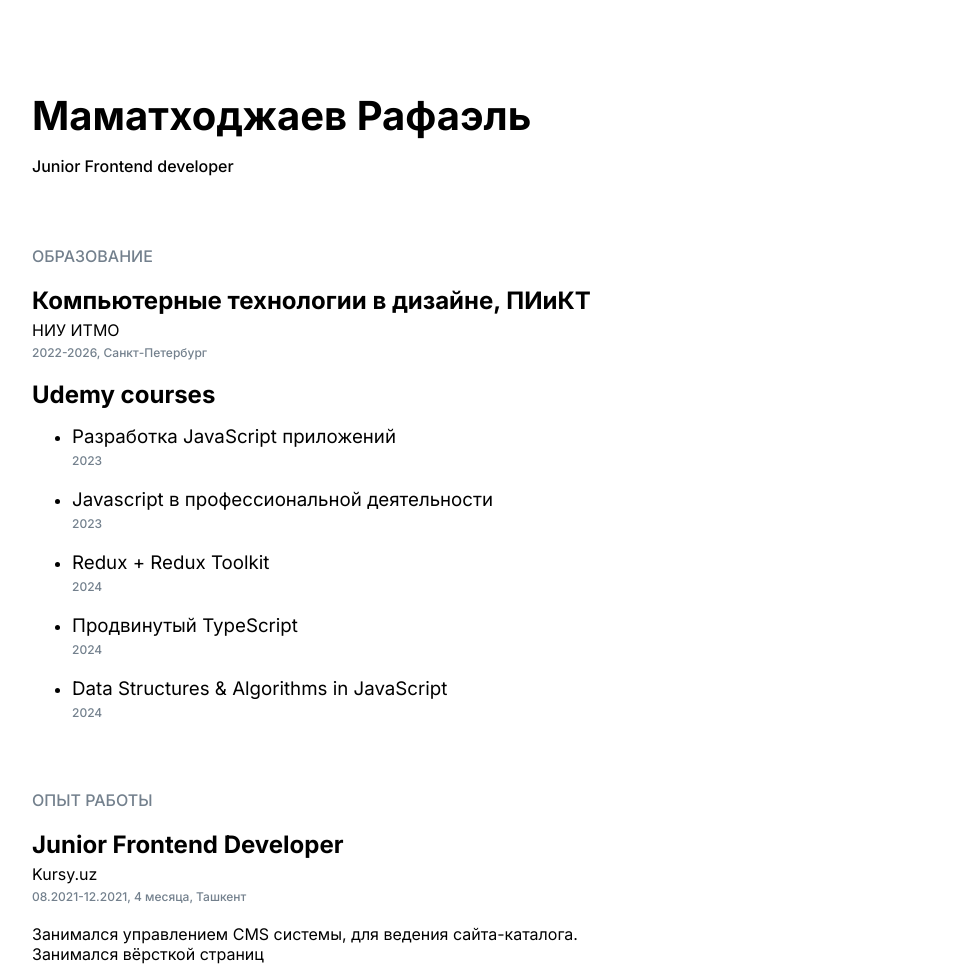
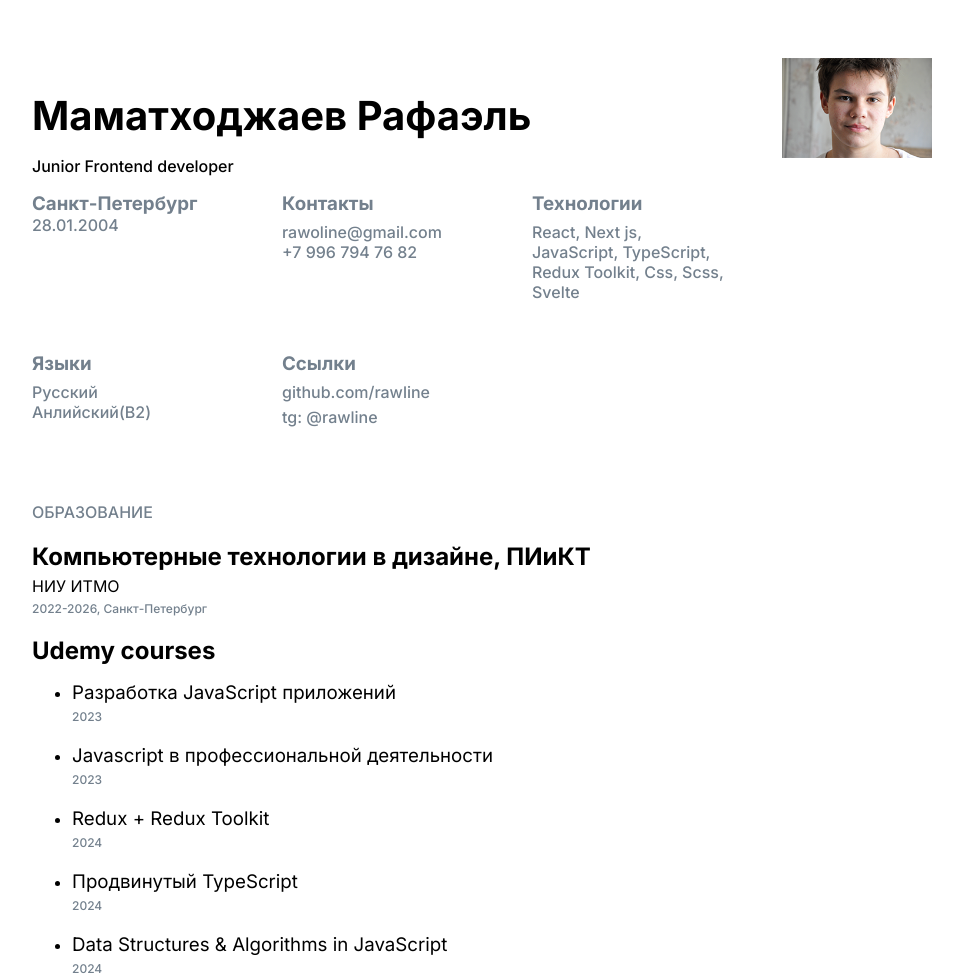
Before and after one commit to rawline/cv, a plain HTML site: page index.html in a window 1280 px wide. Shown: the top 979 px of the page, without its empty margins (158-1121 px from the left). Drawn offline with Linux system fonts and the light colour scheme.

Commit message:
added media quieries

```diff
--- a/index.html
+++ b/index.html
@@ -16,8 +16,43 @@
 
 
         <section class="leftBlock">
-            <h1 class="title">Маматходжаев Рафаэль</h1>
-            <p class="subTitle">Junior Frontend developer</p>
+            <div class="titleBlock">
+                <div class="titleHead">
+                    <h1 class="title">Маматходжаев Рафаэль</h1>
+                    <p class="subTitle">Junior Frontend developer</p>
+                </div>
+                <picture>
+                    <source class="img" srcset="./photos/photo-170.png, ./photos/photo-340.png 2x, ./photos/photo-510.png 3x" type="image/png">
+                    <img src="./photos/photo-340.png" alt="Rafael_Mamatkhodjaev" class="img">
+                </picture>
+            </div>
+
+            <section class="rigthBlock">
+
+                <div class="dopInfo">
+                    <h3 class="dopInfoDescr">Санкт-Петербург</h3>
+                    <p class="dopInfoDescr">28.01.2004</p>
+                </div>
+                <div class="dopInfo">
+                    <h3 class="dopInfoTitle">Контакты</h3>
+                    <p class="dopInfoDescr">rawoline@gmail.com</p>
+                    <p class="dopInfoDescr">+7 996 794 76 82</p>
+                </div>
+                <div class="dopInfo">
+                    <h3 class="dopInfoTitle">Технологии</h3>
+                    <p class="dopInfoDescr">React, Next js, JavaScript, TypeScript, Redux Toolkit, Css, Scss, Svelte</p>
+                </div>
+                <div class="dopInfo">
+                    <h3 class="dopInfoTitle">Языки</h3>
+                    <p class="dopInfoDescr">Русский</p>
+                    <p class="dopInfoDescr">Анлийский(B2)</p>
+                </div>
+                <div class="dopInfo">
+                    <h3 class="dopInfoTitle">Ссылки</h3>
+                    <a class="dopInfoLink" href="https://github.com/rawline">github.com/rawline</a>
+                    <a class="dopInfoLink" href="https://t.me/rawline">tg: @rawline</a>
+                </div>
+            </section>
 
             <p class="miniTitle">ОБРАЗОВАНИЕ</p>
             <div class="infoBlock">
@@ -73,7 +108,7 @@
         </section>
 
 
-        <section class="rigthBlock">
+        <!-- <section class="rigthBlock">
             <picture>
                 <source class="img" srcset="./photos/photo-170.png, ./photos/photo-340.png 2x, ./photos/photo-510.png 3x" type="image/png">
                 <img src="./photos/photo-340.png" alt="Rafael_Mamatkhodjaev" class="img">
@@ -100,7 +135,7 @@
                 <a class="dopInfoLink" href="https://github.com/rawline">github.com/rawline</a>
                 <a class="dopInfoLink" href="https://t.me/rawline">tg: @rawline</a>
             </div>
-        </section>
+        </section> -->
     </div>
 </body>
 </html>
--- a/style.css
+++ b/style.css
@@ -12,6 +12,12 @@ body {
     font-size: 40px;
 }
 
+.titleBlock {
+    display: flex;
+    justify-content: space-between;
+    align-content: center;
+}
+
 
 .container {
     max-width: 1000px;
@@ -19,7 +25,8 @@ body {
     padding: 50px;
     padding-top: 10;
     display: flex;
-    flex-wrap: wrap;
+    justify-content: center;
+    align-items: center;
     gap: 50px;
     box-sizing: border-box;
     background-color: #fff;
@@ -27,11 +34,13 @@ body {
 }
 
 .leftBlock {
-    width: 70%;
+    width: 100%;
 }
 
 .rigthBlock {
-    width: 30%;
+    display: flex;
+    gap: 50px;
+    flex-wrap: wrap;
     color: #73808D
 }
 
@@ -45,7 +54,7 @@ body {
 }
 
 .dopInfo {
-    margin-top: 50px;
+    width: 200px;
 }
 
 .dates {
@@ -83,6 +92,7 @@ h2 {
 .dopInfoTitle {
     font-weight: bold;
     margin-bottom: 7px;
+    margin-top: 0;
 }
 
 .dopInfoLink {
@@ -96,3 +106,25 @@ h2 {
 .dopInfoLink:hover {
     color: #59626b;
 }
+
+@media (max-width:850px) {
+    .img {
+        display: none;
+    }
+}
+
+@media (max-width:650px) {
+    .title {
+        font-size: 32px;
+    }
+}
+
+@media (max-width:513px) {
+    .title {
+        font-size: 25px;
+    }
+
+    .container {
+        padding: 15px;
+    }
+}
```
